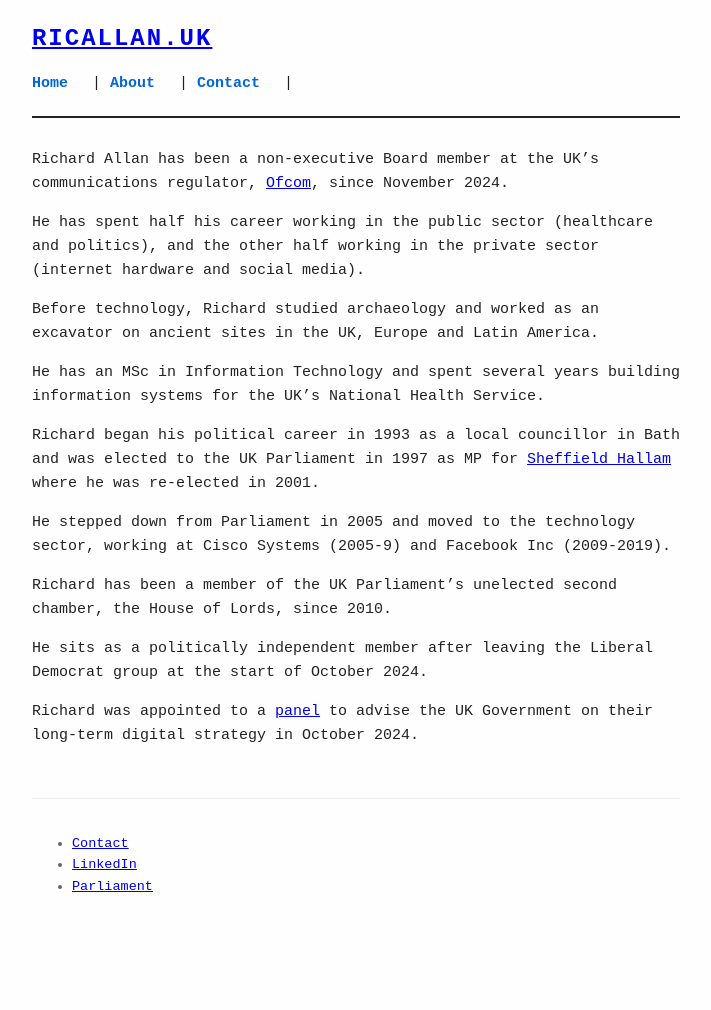
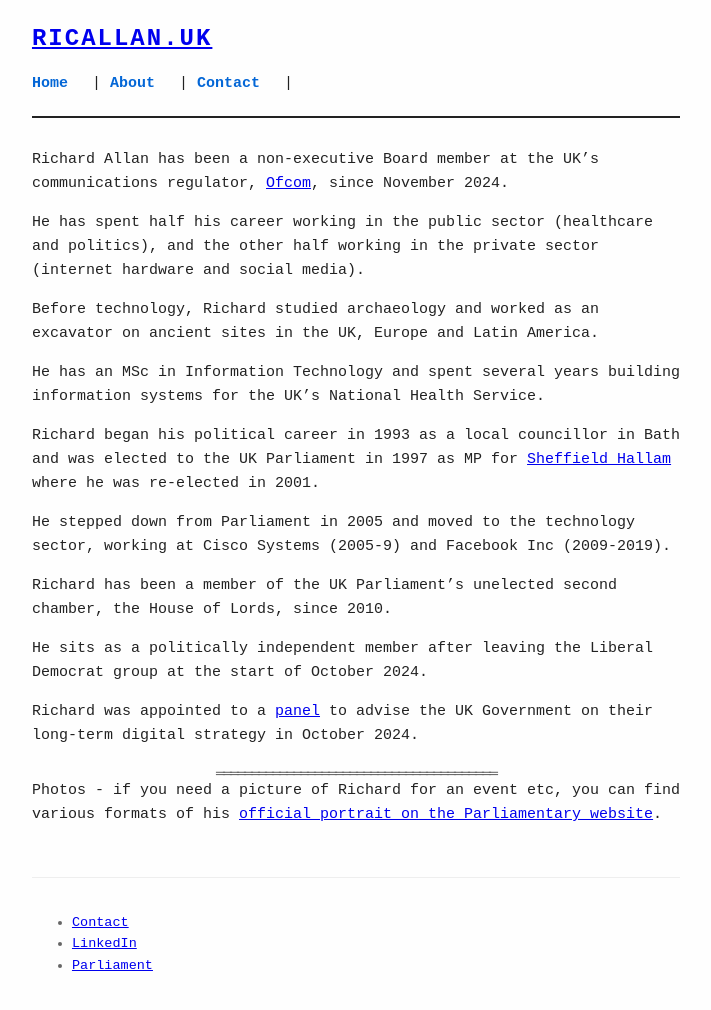
Before and after one commit to regulate-tech/ricallan, a Jekyll site: the page built from docs/about.md, in a window 1280 px wide. Shown: the whole page, without its empty margins (284-995 px from the left). Built offline with Jekyll 4.4.1, drawn with Linux system fonts in a browser that asks for light colours; our own code applies the rules of GitHub Pages for plain Markdown files; before the commit the page ends 931 px from its top, so only the background shows below that.

Commit message:
Update about.md
Added link to images

```diff
--- a/docs/about.md
+++ b/docs/about.md
@@ -15,3 +15,7 @@ Richard has been a member of the UK Parliament’s unelected second chamber, the
 He sits as a politically independent member after leaving the Liberal Democrat group at the start of October 2024.
 
 Richard was appointed to a [panel](https://www.gov.uk/government/news/tech-experts-to-shape-government-digital-vision-to-drive-innovation-and-boost-public-services) to advise the UK Government on their long-term digital strategy in October 2024.
+
+---
+
+Photos - if you need a picture of Richard for an event etc, you can find various formats of his [official portrait on the Parliamentary website](https://members.parliament.uk/member/397/portrait).
```
